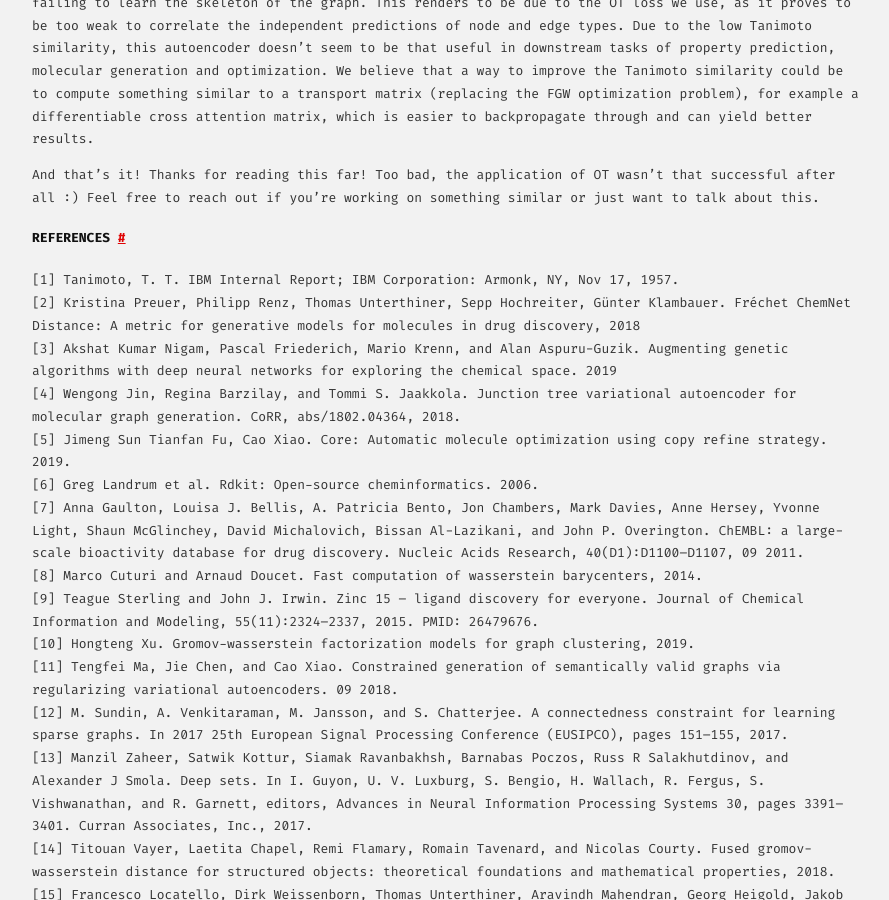
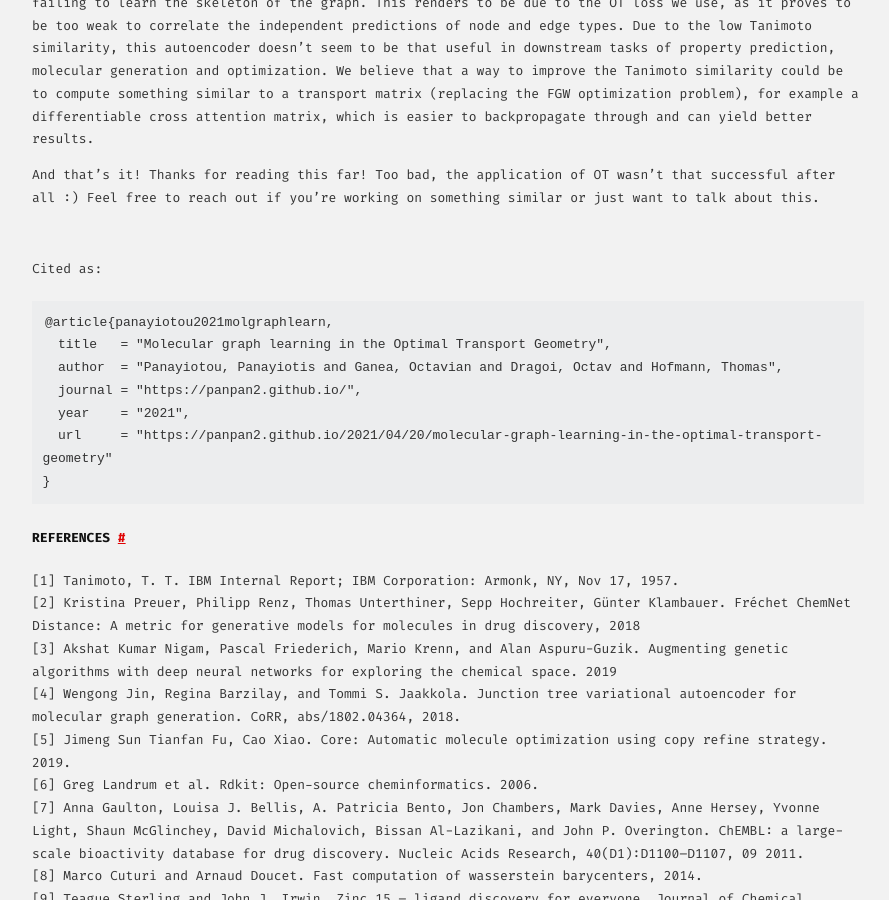
Before and after one commit to panpan2/panpan2.github.io, a Jekyll site: the page built from _posts/2021-04-20-Molecular-graph-learning-in-the-Optimal-Transport-Geometry.md, in a window 1280 px wide and 900 px high, scrolled down 18277 px. Shown: the whole window, without its empty margins (192-1081 px from the left). Built offline with Jekyll 4.4.1, drawn with Linux system fonts in a browser that asks for light colours; formulas are drawn with MathJax 3; comment, search, counter and statistics services are not loaded.

Commit message:
Add citation section

````diff
--- a/_posts/2021-04-20-Molecular-graph-learning-in-the-Optimal-Transport-Geometry.md
+++ b/_posts/2021-04-20-Molecular-graph-learning-in-the-Optimal-Transport-Geometry.md
@@ -375,6 +375,20 @@ We believe that a way to improve the Tanimoto similarity could be to compute som
 
 And that's it! Thanks for reading this far! Too bad, the application of OT wasn't that successful after all :) Feel free to reach out if you're working on something similar or just want to talk about this.
 
+<br />
+
+Cited as:
+
+```
+@article{panayiotou2021molgraphlearn,
+  title   = "Molecular graph learning in the Optimal Transport Geometry",
+  author  = "Panayiotou, Panayiotis and Ganea, Octavian and Dragoi, Octav and Hofmann, Thomas",
+  journal = "https://panpan2.github.io/",
+  year    = "2021",
+  url     = "https://panpan2.github.io/2021/04/20/molecular-graph-learning-in-the-optimal-transport-geometry"
+}
+```
+
 # References
 
 <div id="1">[1] Tanimoto, T. T. IBM Internal Report; IBM Corporation: Armonk, NY, Nov 17, 1957.</div>
````
